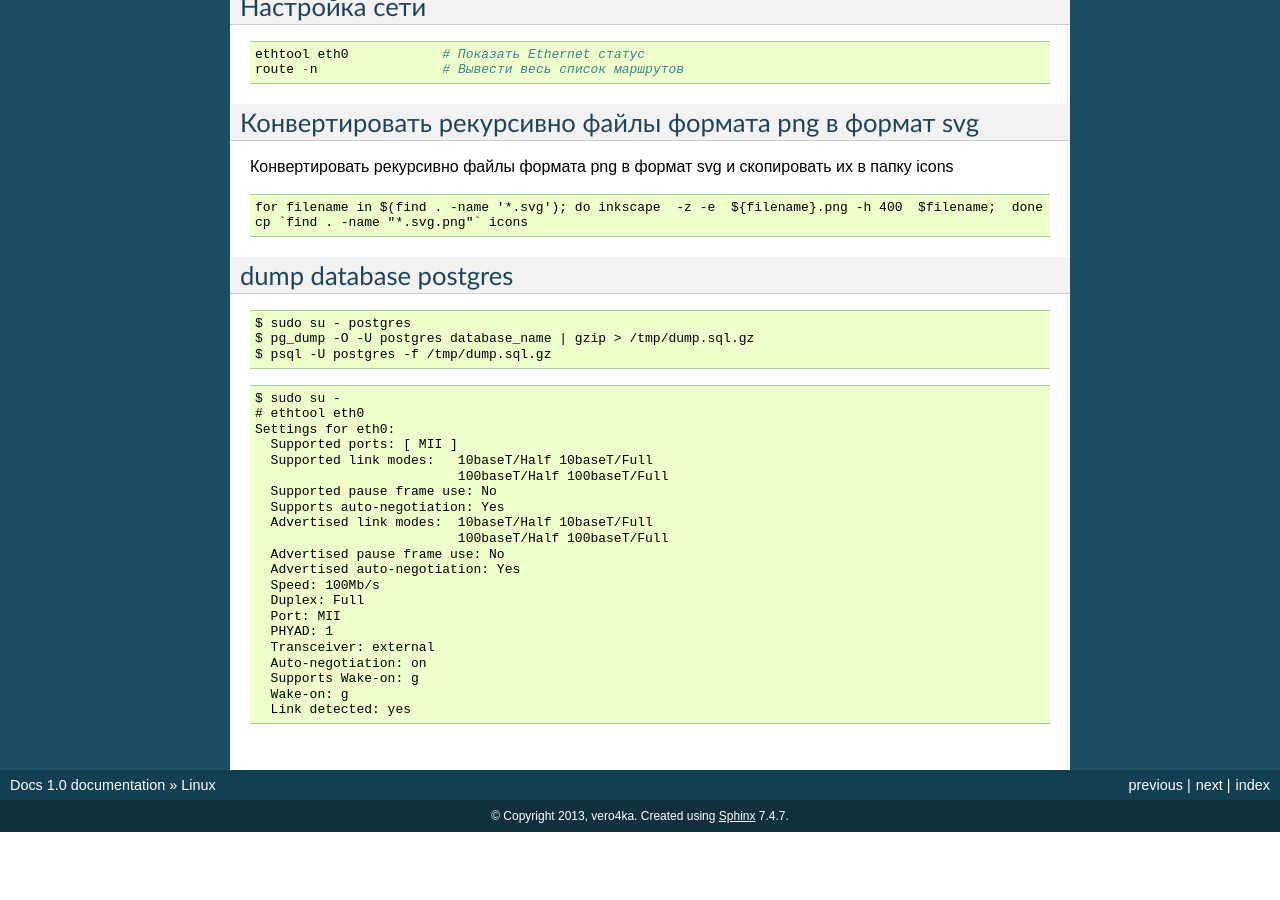
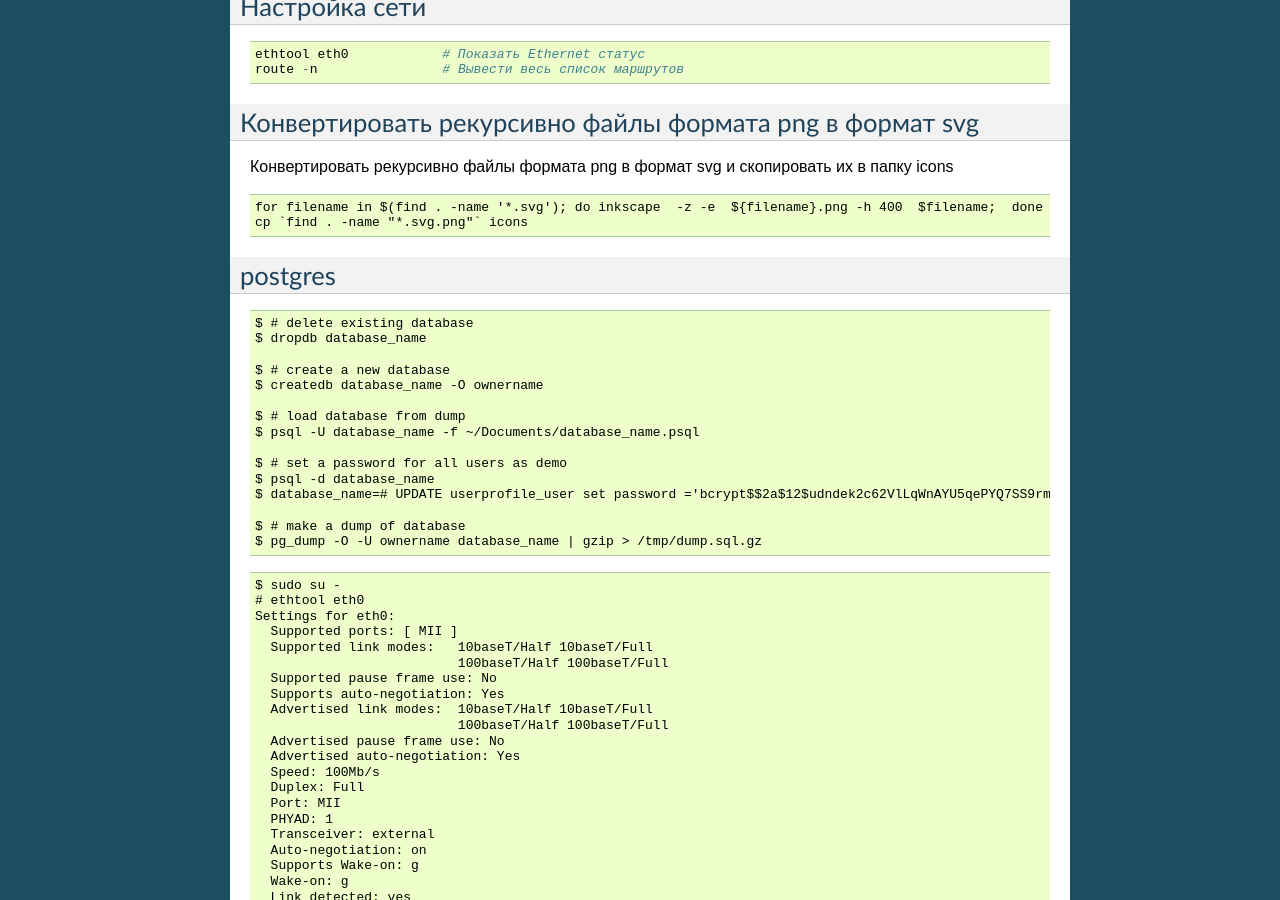
Before and after one commit to cansadadeserfeliz/docs, a Sphinx documentation site: the page built from source/Linux.rst, in a window 1280 px wide and 900 px high, scrolled down 995 px. Built offline with Sphinx 7.4.7, drawn with Linux system fonts in a browser that asks for light colours; before the commit the page ends 1827 px from its top, so only the background shows below that; some of the changed text lies outside the part shown.

Commit message:
master  database

```diff
--- a/source/Linux.rst
+++ b/source/Linux.rst
@@ -85,15 +85,26 @@ xrandr --output $choice --primary
 
 
 ===========================
-dump database postgres
+postgres
 ===========================
 
 ::
 
-    $ sudo su - postgres
-    $ pg_dump -O -U postgres database_name | gzip > /tmp/dump.sql.gz
-    $ psql -U postgres -f /tmp/dump.sql.gz
+    $ # delete existing database
+    $ dropdb database_name
 
+    $ # create a new database
+    $ createdb database_name -O ownername
+
+    $ # load database from dump
+    $ psql -U database_name -f ~/Documents/database_name.psql
+
+    $ # set a password for all users as demo
+    $ psql -d database_name
+    $ database_name=# UPDATE userprofile_user set password ='bcrypt$$2a$12$udndek2c62VlLqWnAYU5qePYQ7SS9rmfnxIuGNhGR4EMfFadQsMuG';
+
+    $ # make a dump of database
+    $ pg_dump -O -U ownername database_name | gzip > /tmp/dump.sql.gz
 
 
 ::
```
